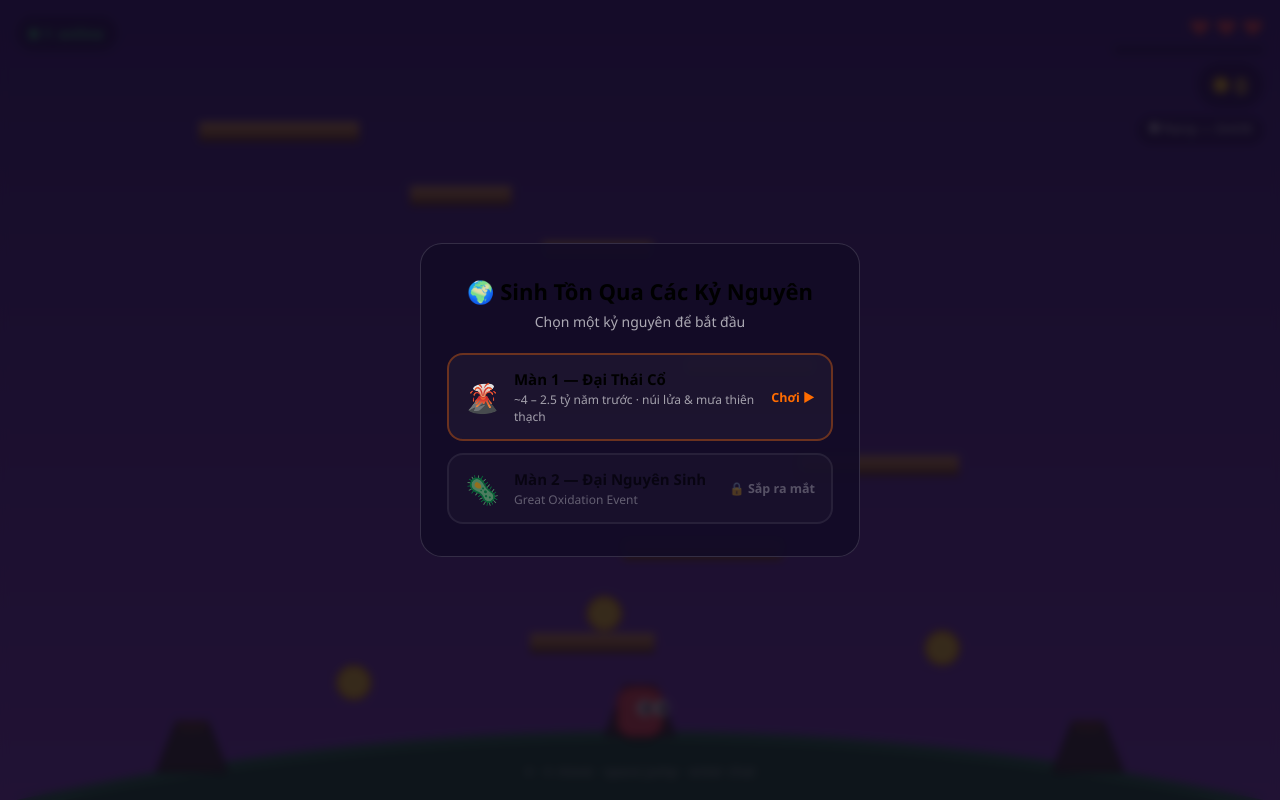
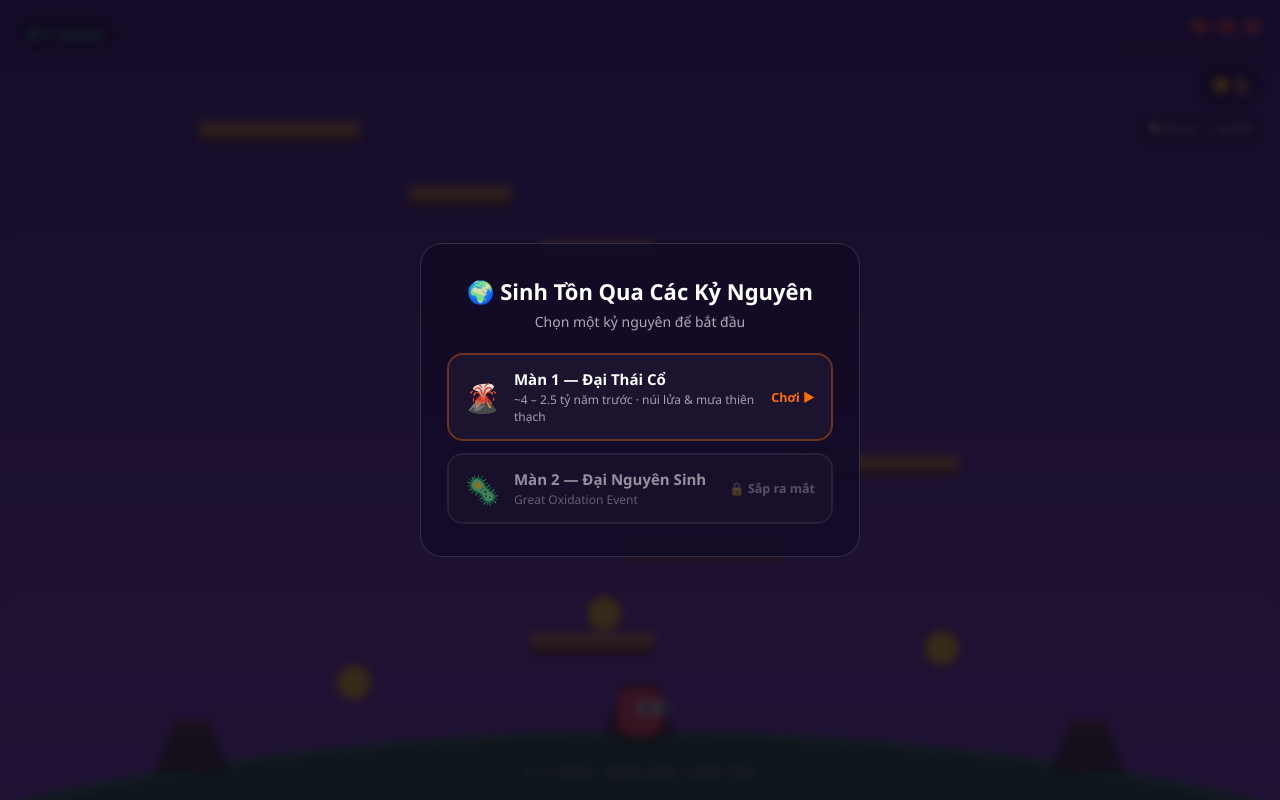
Before and after one commit to coolcorexix/totomo-mario, a website built with Vite: page index.html in a window 1280 px wide. Built offline with nearby package versions, Linux system fonts and the light colour scheme; no server answers.

Commit message:
Fix dark-mode button text color on level-select/victory buttons
The page never declared color-scheme, so browsers in OS dark mode
applied their own UA styling to the native <button> elements used for
level cards and the victory replay button, overriding the intended
text color. Declaring color-scheme: dark and resetting button
appearance/color fixes it.

```diff
--- a/src/style.css
+++ b/src/style.css
@@ -2,6 +2,10 @@
   margin: 0;
   padding: 0;
   box-sizing: border-box;
+}
+
+html {
+  color-scheme: dark;
 }
 
 html, body {
@@ -13,6 +17,13 @@ html, body {
 
 body {
   font-family: 'Segoe UI', system-ui, -apple-system, sans-serif;
+}
+
+button {
+  appearance: none;
+  -webkit-appearance: none;
+  font: inherit;
+  color: inherit;
 }
 
 #app {
```
